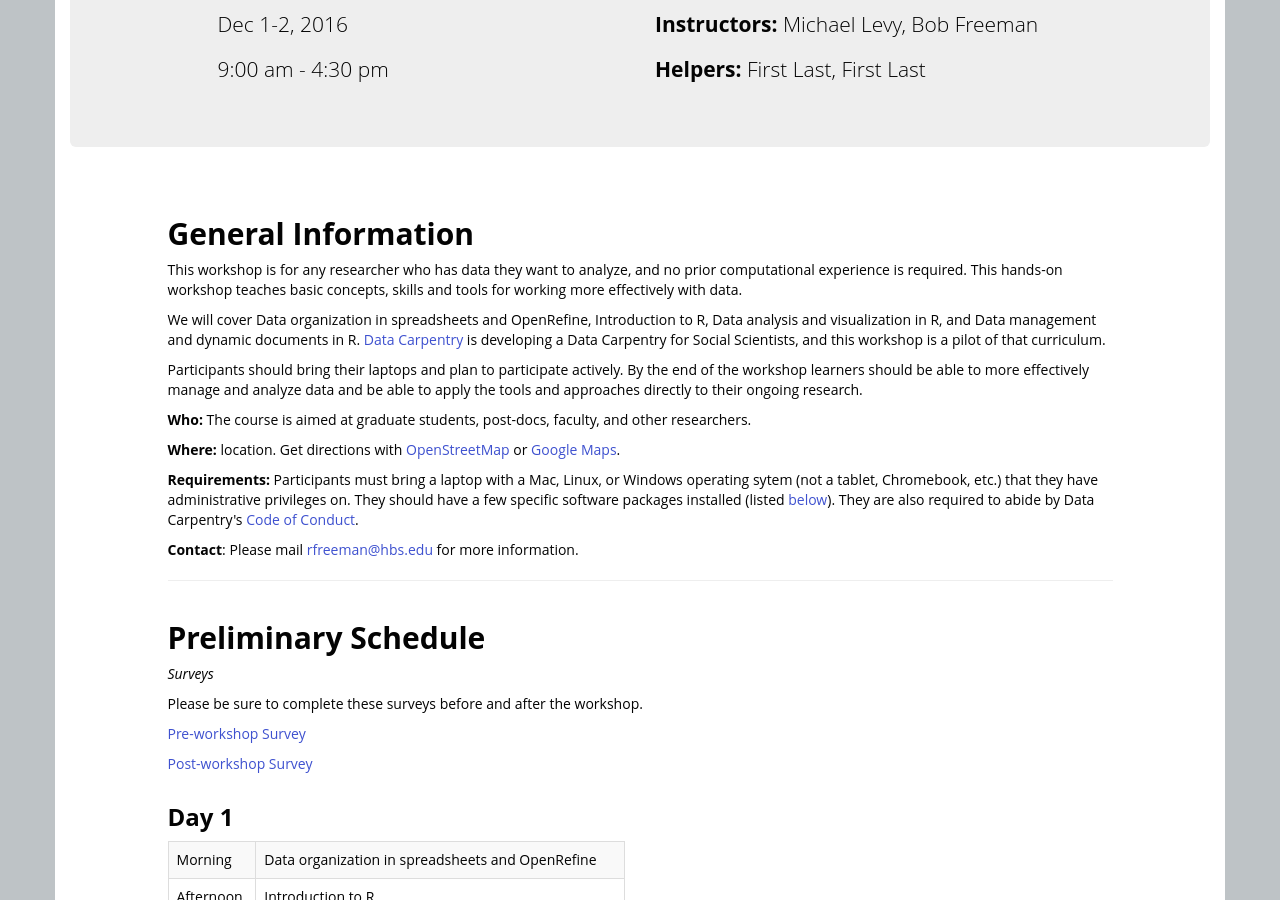
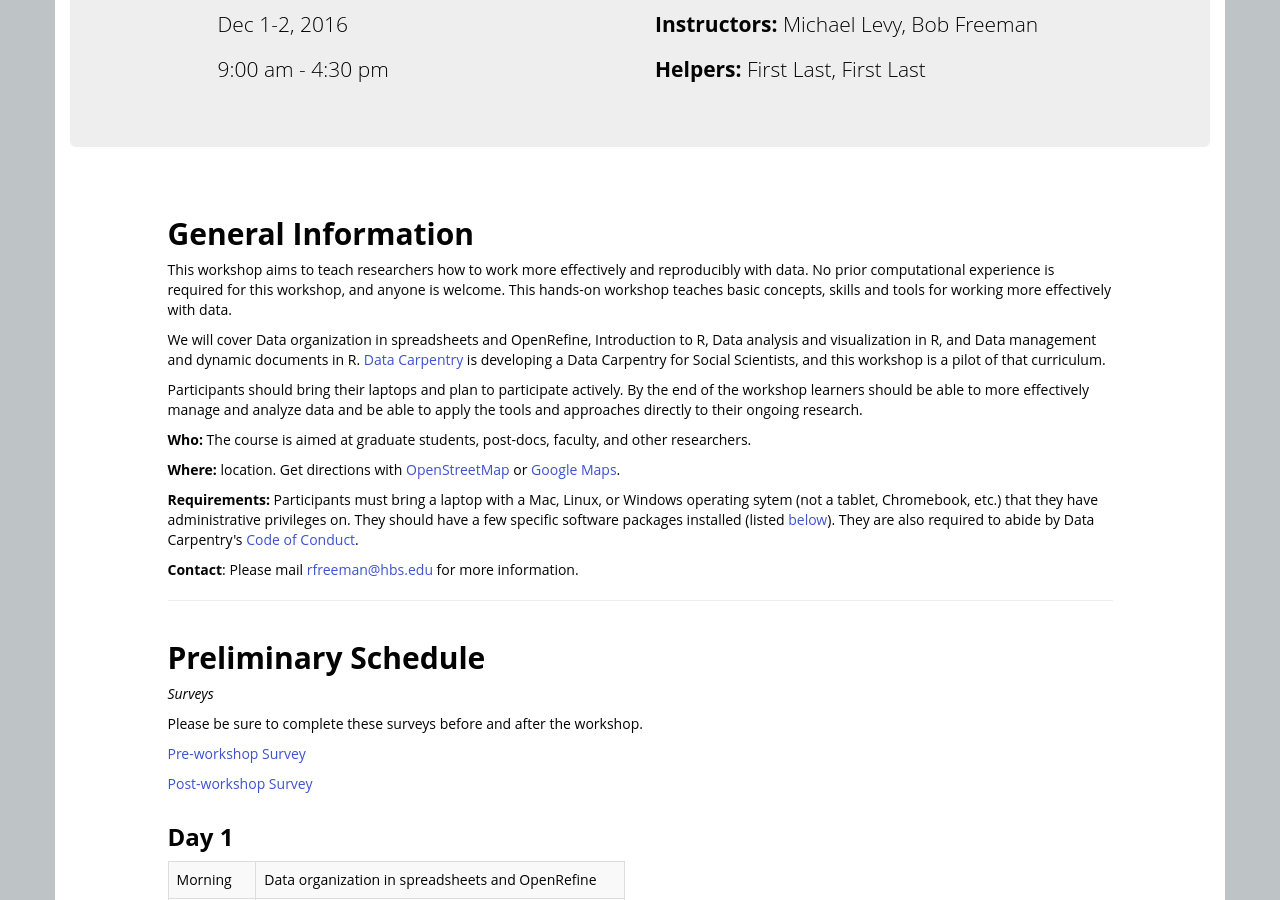
Before and after one commit to hbs-rcs/2016-12-01-DC-Social-Sciences, a Jekyll site: the page built from index.html, in a window 1280 px wide and 900 px high, scrolled down 351 px. Built offline with Jekyll 4.4.1, drawn with Linux system fonts in a browser that asks for light colours; nearby versions of some CDN libraries; library files that are not in the unit come from our copies.

Commit message:
updated some language on the index page

```diff
--- a/index.html
+++ b/index.html
@@ -57,8 +57,9 @@ day2_pm: "Data management and dynamic documents in R"
 <p>
 
 
-This workshop is for any researcher
-who has data they want to analyze, and no prior computational experience is required.
+This workshop aims to teach researchers how to work more effectively and
+reproducibly with data. No prior computational experience is required for this workshop, and anyone is welcome.
+
 This hands-on workshop teaches basic concepts, skills and tools for working more
 effectively with data.
 </p>
```
